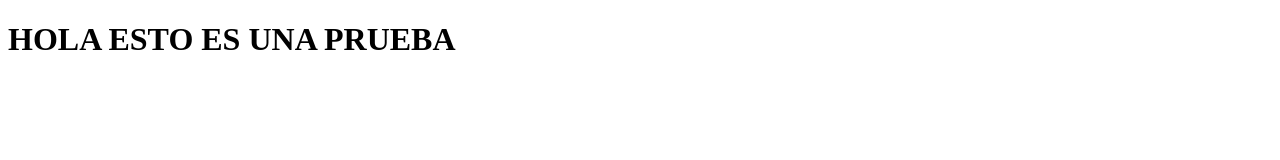
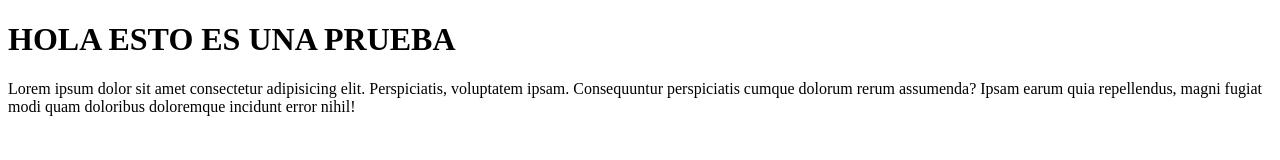
Before and after one commit to milena79/prueba, a plain HTML site: page index.html in a window 1280 px wide. Drawn offline with Linux system fonts and the light colour scheme.

Commit message:
agregue un parrafo
puse un texto aleatorio

```diff
--- a/index.html
+++ b/index.html
@@ -7,6 +7,7 @@
 </head>
 <body>
     <h1> HOLA ESTO ES UNA PRUEBA </h1>
+    <p>Lorem ipsum dolor sit amet consectetur adipisicing elit. Perspiciatis, voluptatem ipsam. Consequuntur perspiciatis cumque dolorum rerum assumenda? Ipsam earum quia repellendus, magni fugiat modi quam doloribus doloremque incidunt error nihil!</p>
 
 </body>
 </html>
```
